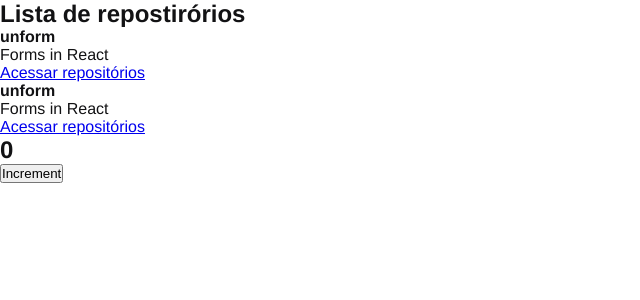
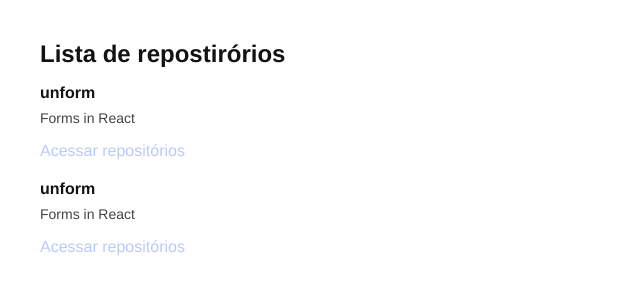
Before and after one commit to marianaccn/ignite-aulas, a React app: page / in a window 1280 px wide. Shown: the top 300 px of the page, without its empty margins (0-640 px from the left). Built offline with nearby package versions, Linux system fonts and the light colour scheme.

Commit message:
Estilizando componente

```diff
--- a/src/App.jsx
+++ b/src/App.jsx
@@ -1,12 +1,6 @@
-import { Counter } from "./components/Counter";
 import { RepositoryList } from "./components/RepositoryList";
 import "./styles/global.scss";
 
 export function App() {
-  return (
-    <>
-      <RepositoryList />
-      <Counter />
-    </>
-  );
+  return <RepositoryList />;
 }
--- a/src/components/Counter.jsx
+++ /dev/null
@@ -1,18 +0,0 @@
-import { useState } from "react";
-
-export function Counter() {
-  const [counter, setCounter] = useState(0);
-
-  function increment() {
-    setCounter(counter + 1);
-  }
-
-  return (
-    <div>
-      <h2>{counter}</h2>
-      <button type="button" onClick={increment}>
-        Increment
-      </button>
-    </div>
-  );
-}
--- a/src/components/RepositoryList.jsx
+++ b/src/components/RepositoryList.jsx
@@ -1,4 +1,5 @@
 import { RepositoryItem } from "./RespositoryItem";
+import "../styles/repositories.scss";
 
 const repository = {
   name: "unform",
--- /dev/null
+++ b/src/styles/repositories.scss
@@ -0,0 +1,30 @@
+section.repository-list {
+  margin: 40px;
+
+  h1 {
+    margin-bottom: 16px;
+  }
+
+  ul {
+    list-style: none;
+
+    li {
+      & + li {
+        margin-top: 20px;
+      }
+
+      p {
+        font-size: 14px;
+        color: #444;
+        margin-top: 8px;
+      }
+
+      a {
+        display: inline-block;
+        margin-top: 16px;
+        text-decoration: none;
+        color: #57e6;
+      }
+    }
+  }
+}
```
